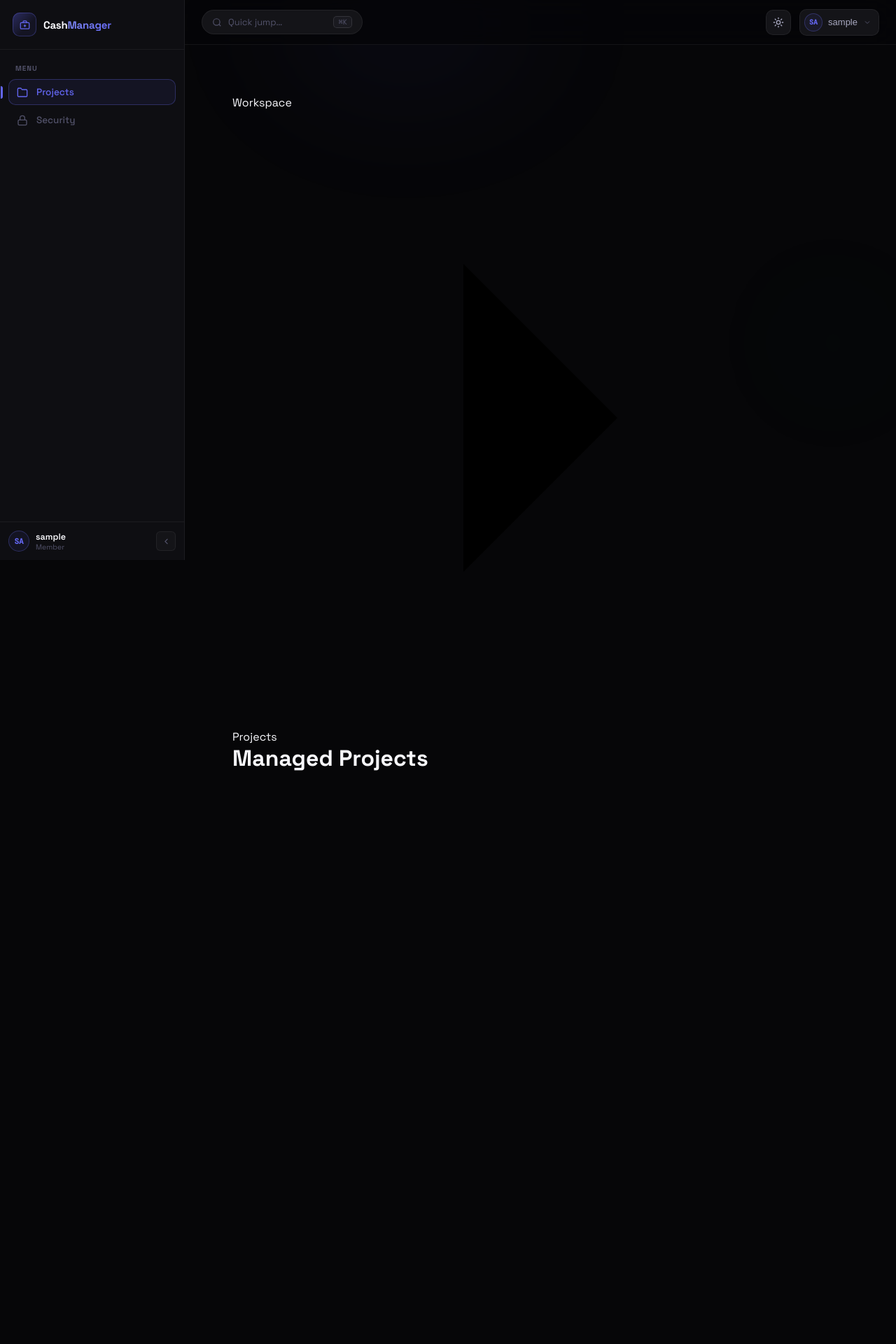
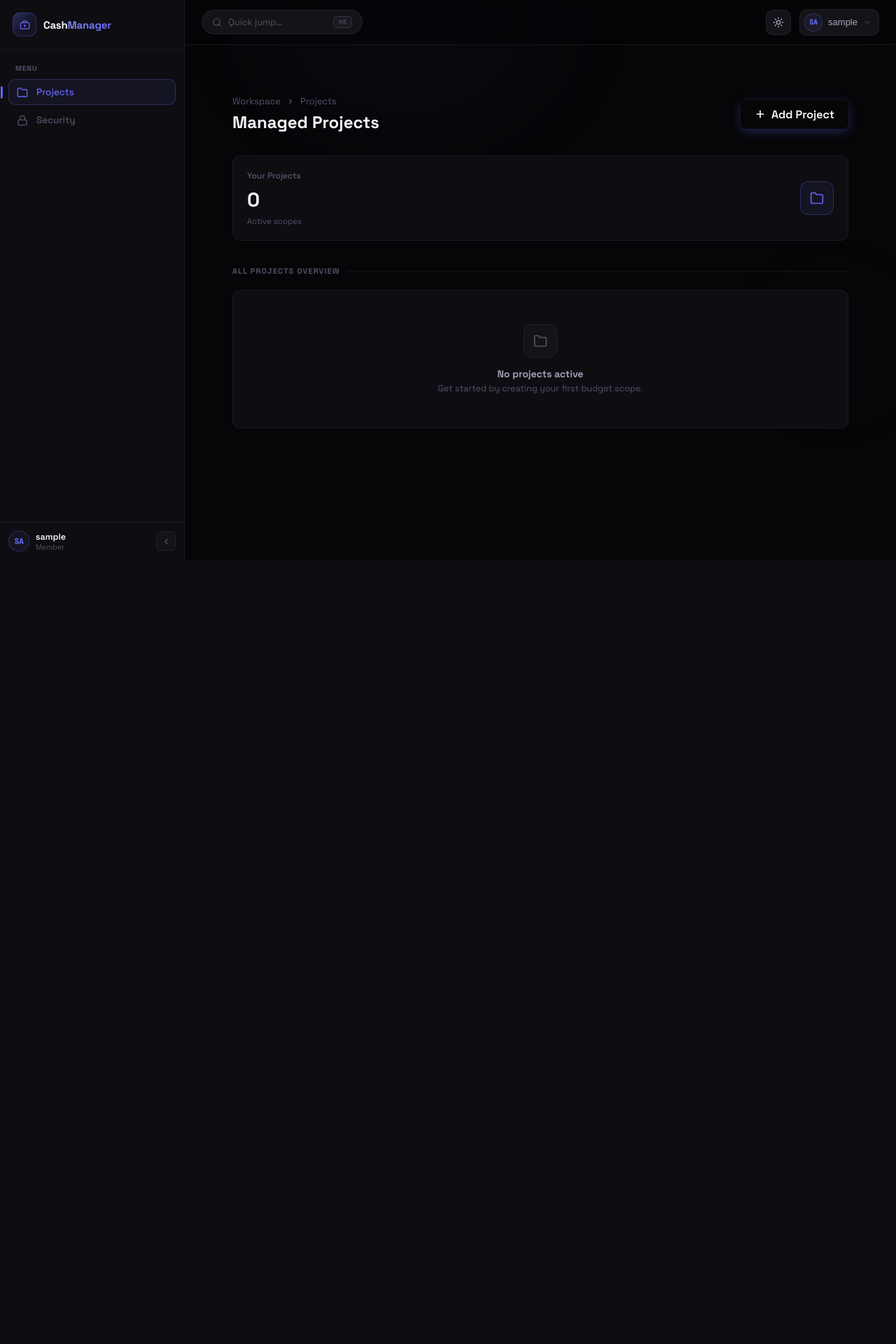
Before and after one commit to nawabsakib5/Cash-Management-Django-App, a Django app: page /projects/ in a window 1280 px wide. Shown: the top 1920 px of the page at 70% size. After the commit the page ends 800 px from the top, so only its background shows below. Run offline with Django 5.2, Linux system fonts and the light colour scheme; the visitor is signed in with stand-in values (Sample User, id 1); data that the repository does not hold is empty.

Commit message:
Page Redesign

```diff
--- a/cashApp/templates/project_list.html
+++ b/cashApp/templates/project_list.html
@@ -5,51 +5,68 @@
 {% block content %}
 <div class="adm-layout" style="display: flex; flex-direction: column; padding: 40px;">
 
-  <div class="adm-page-head" style="margin-bottom: 32px;">
+  <!-- Page Header -->
+  <div class="adm-page-head" style="margin-bottom: 32px; display: flex; justify-content: space-between; align-items: center; flex-wrap: wrap; gap: 16px;">
     <div>
-      <div class="adm-breadcrumb">
+      <div class="adm-breadcrumb" style="display: flex; align-items: center; gap: 8px; font-size: 13px; color: var(--text3); margin-bottom: 6px;">
         Workspace
-        <svg viewBox="0 0 24 24"><polyline points="9 18 15 12 9 6"/></svg>
+        <!-- Fixed breadcrumb SVG -->
+        <svg width="12" height="12" viewBox="0 0 24 24" fill="none" stroke="currentColor" stroke-width="2.5" stroke-linecap="round" stroke-linejoin="round">
+          <polyline points="9 18 15 12 9 6"/>
+        </svg>
         Projects
       </div>
-      <h1 class="adm-page-title">Managed Projects</h1>
+      <h1 class="adm-page-title" style="font-size: 24px; font-weight: 800; color: var(--text); margin: 0;">Managed Projects</h1>
     </div>
+
+    <!-- This is the ADD PROJECT Button (Top Right) -->
     {% if not request.user.is_frozen %}
-    <a href="{% url 'project_create' %}" class="adm-btn-primary">
-      <svg viewBox="0 0 24 24"><line x1="12" y1="5" x2="12" y2="19"/><line x1="5" y1="12" x2="19" y2="12"/></svg> Add Project
+    <a href="{% url 'project_create' %}" class="adm-btn-primary" style="display: inline-flex; align-items: center; gap: 8px; padding: 10px 20px; border-radius: 8px; background: linear-gradient(135deg, var(--primary) 0%, #4f46e5 100%); color: #fff; font-weight: 600; text-decoration: none; box-shadow: 0 4px 15px rgba(99,102,241,0.3); transition: transform 0.2s;">
+      <svg width="16" height="16" viewBox="0 0 24 24" fill="none" stroke="currentColor" stroke-width="2.5" stroke-linecap="round" stroke-linejoin="round">
+        <line x1="12" y1="5" x2="12" y2="19"/>
+        <line x1="5" y1="12" x2="19" y2="12"/>
+      </svg>
+      Add Project
     </a>
     {% endif %}
   </div>
 
-  <div class="adm-stats" style="margin-bottom: 36px;">
-    <div class="adm-card adm-stat-card adm-stat-card--indigo">
+  <!-- Stats Grid -->
+  <div class="adm-stats" style="display: grid; grid-template-columns: repeat(auto-fit, minmax(240px, 1fr)); gap: 16px; margin-bottom: 36px;">
+    <div class="adm-card adm-stat-card adm-stat-card--indigo" style="background: var(--surface); border: 1px solid var(--border); border-radius: 12px; padding: 20px; display: flex; justify-content: space-between; align-items: center;">
       <div>
-        <div class="adm-stat-label">Your Projects</div>
-        <div class="adm-stat-num">{{ projects|length }}</div>
-        <div class="adm-stat-sub">Active scopes</div>
+        <div class="adm-stat-label" style="font-size: 12px; font-weight: 600; color: var(--text3); margin-bottom: 8px;">Your Projects</div>
+        <div class="adm-stat-num" style="font-size: 28px; font-weight: 700; color: var(--text);">{{ projects|length }}</div>
+        <div class="adm-stat-sub" style="font-size: 11.5px; color: var(--text3); margin-top: 6px;">Active scopes</div>
       </div>
-      <div class="adm-stat-icon-box">
-        <svg viewBox="0 0 24 24"><path d="M22 19a2 2 0 0 1-2 2H4a2 2 0 0 1-2-2V5a2 2 0 0 1 2-2h5l2 3h9a2 2 0 0 1 2 2z"/></svg>
+      <div class="adm-stat-icon-box" style="width: 48px; height: 48px; border-radius: 12px; background: var(--indigo-fog); border: 1px solid var(--indigo-line); display: flex; align-items: center; justify-content: center; color: var(--indigo);">
+        <svg width="20" height="20" viewBox="0 0 24 24" fill="none" stroke="currentColor" stroke-width="2" stroke-linecap="round" stroke-linejoin="round">
+          <path d="M22 19a2 2 0 0 1-2 2H4a2 2 0 0 1-2-2V5a2 2 0 0 1 2-2h5l2 3h9a2 2 0 0 1 2 2z"/>
+        </svg>
       </div>
     </div>
   </div>
 
-  <div class="adm-section-head">All Projects Overview</div>
+  <div class="adm-section-head" style="font-size: 11px; font-weight: 700; letter-spacing: 0.1em; text-transform: uppercase; color: var(--text3); margin-bottom: 20px; display: flex; align-items: center; gap: 10px;">
+    All Projects Overview
+    <div style="flex: 1; height: 1px; background: var(--border);"></div>
+  </div>
 
+  <!-- Projects Cards List -->
   {% if projects %}
   <div style="display: grid; grid-template-columns: repeat(auto-fill, minmax(320px, 1fr)); gap: 20px;">
     {% for project in projects %}
-    <div class="adm-card" style="display: flex; flex-direction: column; justify-content: space-between; min-height: 220px; position: relative;">
-      <div style="position: absolute; left: 0; top: 0; bottom: 0; width: 4px; background: var(--indigo); border-radius: var(--radius-lg) 0 0 var(--radius-lg);"></div>
+    <div class="adm-card" style="background: var(--surface); border: 1px solid var(--border); border-radius: 12px; padding: 24px; display: flex; flex-direction: column; justify-content: space-between; min-height: 220px; position: relative;">
+      <div style="position: absolute; left: 0; top: 0; bottom: 0; width: 4px; background: var(--primary); border-radius: 12px 0 0 12px;"></div>
 
       <div>
-        <div style="display: flex; justify-content: space-between; align-items: flex-start; margin-bottom: 12px;">
+        <div style="display: flex; justify-content: space-between; align-items: flex-start; margin-bottom: 12px; gap: 8px;">
           <h3 style="font-size: 16px; font-weight: 700; color: var(--text); margin: 0;">{{ project.name }}</h3>
-          <span style="font-size: 11px; font-weight: 600; color: var(--text3); background: var(--surface2); padding: 2px 8px; border-radius: 20px;">
+          <span style="font-size: 11px; font-weight: 600; color: var(--text3); background: var(--surface2); padding: 2px 8px; border-radius: 20px; white-space: nowrap;">
             By: {{ project.user.username }}
           </span>
         </div>
-        <p style="font-size: 13px; color: var(--text3); line-height: 1.5; margin-bottom: 20px;">
+        <p style="font-size: 13.5px; color: var(--text3); line-height: 1.5; margin-bottom: 20px;">
           {{ project.description|default:"No description available."|truncatechars:100 }}
         </p>
       </div>
@@ -61,18 +78,26 @@
             ৳{{ project.balance|floatformat:0 }}
           </div>
         </div>
-        <a href="{% url 'project_detail' project.pk %}" class="adm-btn-sm" style="background: var(--indigo-fog); border-color: var(--indigo-line); color: var(--indigo);">
-          View Workspace <svg viewBox="0 0 24 24" style="width: 12px;"><line x1="5" y1="12" x2="19" y2="12"/><polyline points="12 5 19 12 12 19"/></svg>
+        <a href="{% url 'project_detail' project.pk %}" class="adm-btn-sm" style="display: inline-flex; align-items: center; gap: 6px; padding: 6px 12px; border-radius: 6px; background: var(--indigo-fog); border: 1px solid var(--indigo-line); color: var(--indigo); text-decoration: none; font-size: 12px; font-weight: 600;">
+          View Workspace
+          <svg width="12" height="12" viewBox="0 0 24 24" fill="none" stroke="currentColor" stroke-width="2.5" stroke-linecap="round" stroke-linejoin="round">
+            <line x1="5" y1="12" x2="19" y2="12"/>
+            <polyline points="12 5 19 12 12 19"/>
+          </svg>
         </a>
       </div>
     </div>
     {% endfor %}
   </div>
   {% else %}
-  <div class="adm-empty">
-    <div class="adm-empty-icon"><svg viewBox="0 0 24 24"><path d="M22 19a2 2 0 0 1-2 2H4a2 2 0 0 1-2-2V5a2 2 0 0 1 2-2h5l2 3h9a2 2 0 0 1 2 2z"/></svg></div>
-    <p class="adm-empty-title">No projects active</p>
-    <p class="adm-empty-sub">Get started by creating your first budget scope.</p>
+  <div class="adm-empty" style="text-align: center; padding: 48px 24px; background: var(--surface); border: 1px solid var(--border); border-radius: 12px;">
+    <div class="adm-empty-icon" style="width: 48px; height: 48px; border-radius: 12px; background: var(--surface2); border: 1px solid var(--border); display: flex; align-items: center; justify-content: center; margin: 0 auto 14px; color: var(--text3);">
+      <svg width="20" height="20" viewBox="0 0 24 24" fill="none" stroke="currentColor" stroke-width="2" stroke-linecap="round" stroke-linejoin="round">
+        <path d="M22 19a2 2 0 0 1-2 2H4a2 2 0 0 1-2-2V5a2 2 0 0 1 2-2h5l2 3h9a2 2 0 0 1 2 2z"/>
+      </svg>
+    </div>
+    <p class="adm-empty-title" style="font-size: 14px; font-weight: 600; color: var(--text2); margin-bottom: 4px;">No projects active</p>
+    <p class="adm-empty-sub" style="font-size: 12.5px; color: var(--text3);">Get started by creating your first budget scope.</p>
   </div>
   {% endif %}
 
```
